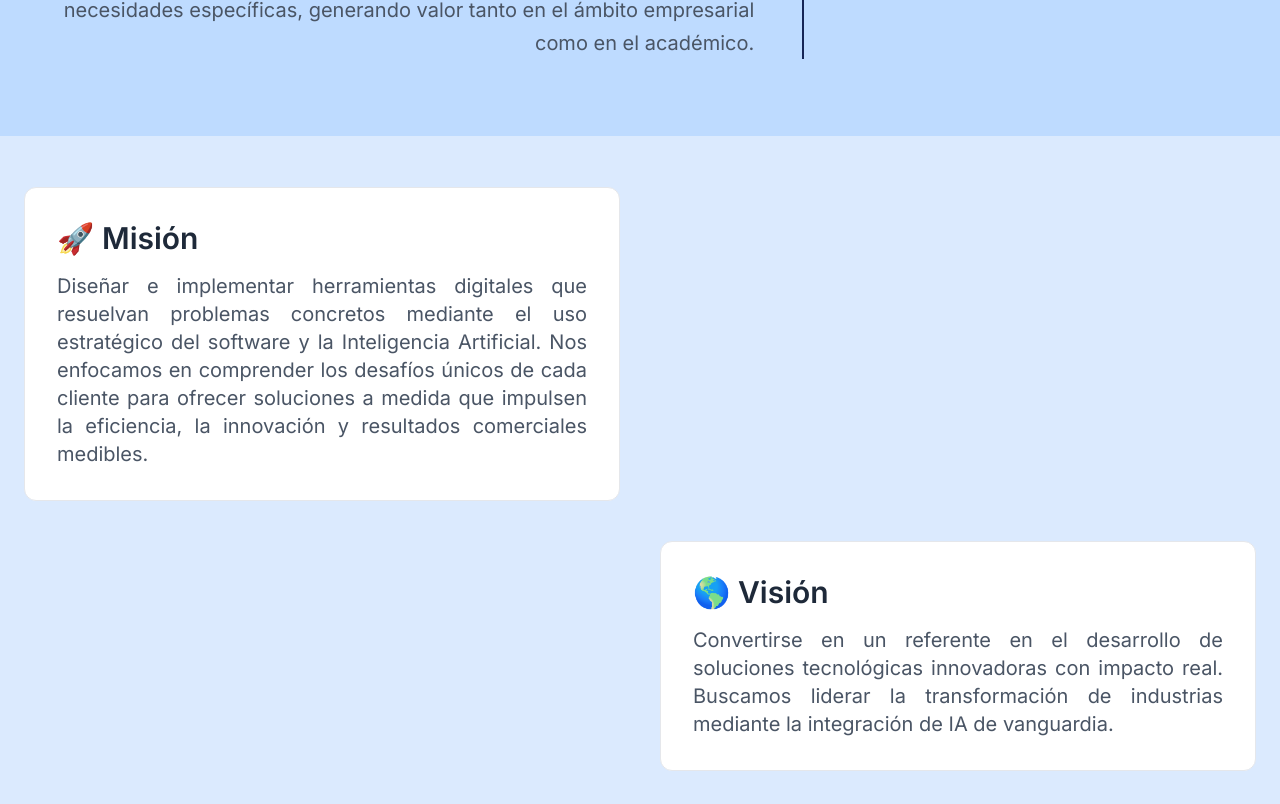
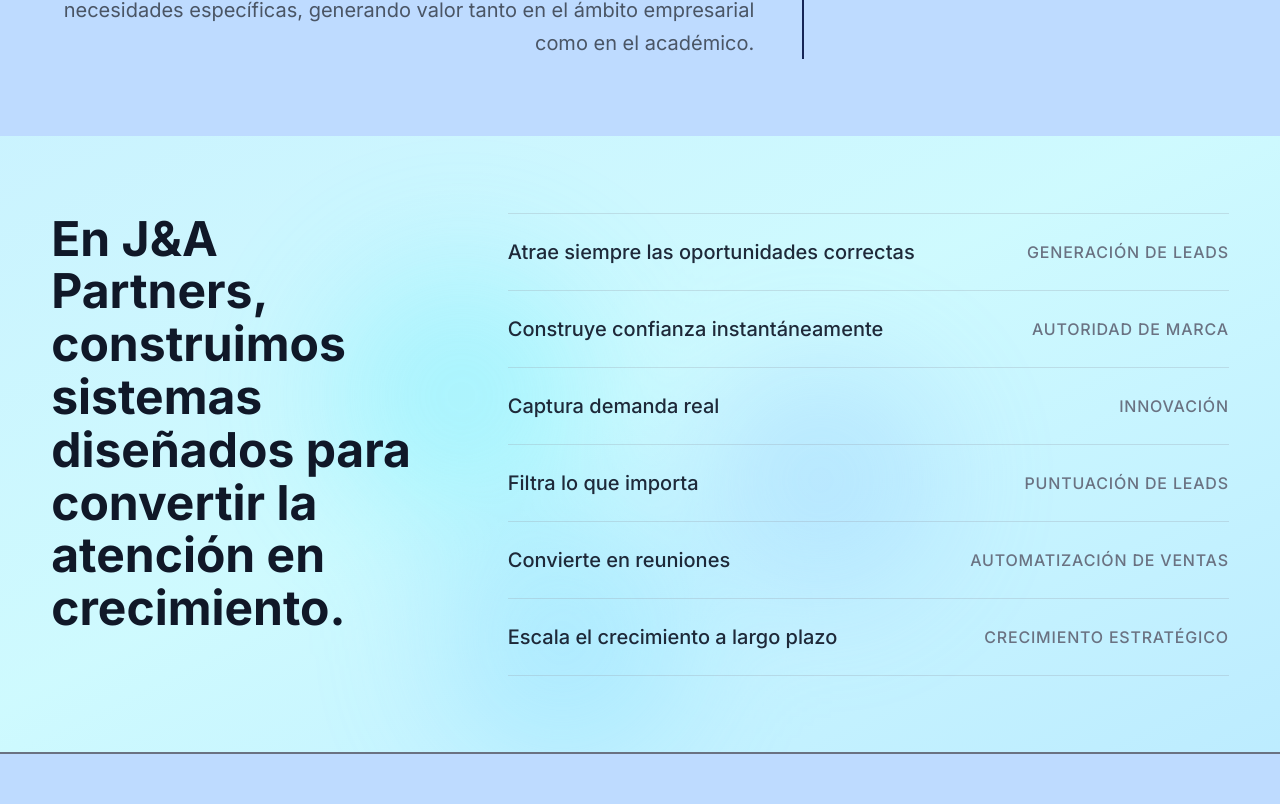
Before and after one commit to AldoCarbajal-3804/prototipo-react, a React (Vite) app: page / in a window 1280 px wide. Shown: the part 2056-2860 px from the top of the page. Built offline with nearby package versions, Linux system fonts and the light colour scheme.

Commit message:
Ocultando seccion de misión y visión

```diff
--- a/src/App.jsx
+++ b/src/App.jsx
@@ -5,7 +5,7 @@
 const  Hero = lazy(() => import('./layouts/hero/Hero.jsx'))
 const  AboutSection = lazy(() => import('./layouts/about/AboutSection.jsx'))
 const  HistorySection = lazy(() => import('./layouts/about/HistorySection.jsx'))
-const  PropositeSection = lazy(() => import('./layouts/about/PropositeSection.jsx'))
+//const  PropositeSection = lazy(() => import('./layouts/about/PropositeSection.jsx'))
 const  Services = lazy(() => import('./layouts/sections/Services.jsx'))
 const  WhySection = lazy(() => import('./layouts/about/WhySection.jsx'))
 const  WhoSection = lazy(() => import('./layouts/about/WhoSection.jsx'))
@@ -24,7 +24,7 @@
       <Hero/>
       <AboutSection />
       <HistorySection />
-      <PropositeSection />
+      {/* <PropositeSection /> */}
       <WhySection />
       <WhoSection />
       <Stats />
```
